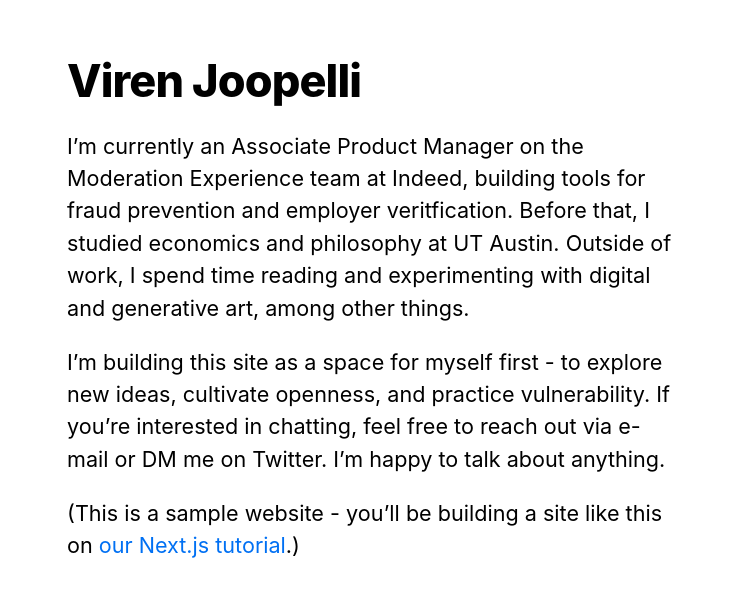
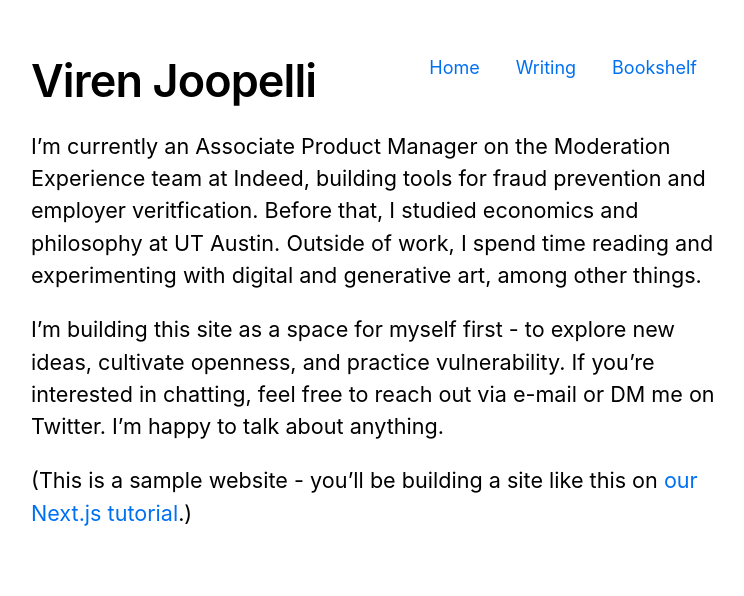
Before and after one commit to virenjoopelli/nextjs-blog, a Next.js app: page / in a window 1280 px wide. Shown: the top 596 px of the page, without its empty margins (267-1011 px from the left). Built offline with nearby package versions, Linux system fonts and the light colour scheme.

Commit message:
add navigation

```diff
--- a/components/layout.js
+++ b/components/layout.js
@@ -25,7 +25,17 @@ export default function Layout({ children, home }) {
         <meta name="twitter:card" content="summary_large_image" />
       </Head>
 
-      <header className={styles.header}>
+      <nav className = "navbar navbar-default">
+      <div class="container-fluid">
+        <span className={styles.nav}>
+          <span className ={styles.navItem} ><a href="#">Home</a></span>
+          <span className ={styles.navItem}><a href="/writing">Writing</a></span>
+          <span className ={styles.navItem}><a href="/writing">Bookshelf</a></span>
+        </span>
+      </div>
+      </nav>
+      	<text></text>
+        <header className={styles.header}>
         {home ? (
          // <>
          //    <img
--- a/components/layout.module.css
+++ b/components/layout.module.css
@@ -1,5 +1,5 @@
 .container{
-	max-width: 36rem;
+	max-width: 40rem;
 	padding: 0 1rem;
 	margin: 3rem auto 6rem;
 }
@@ -21,3 +21,13 @@
 .backToHome {
 	margin: 3rem 0 0;
 }
+
+.nav{
+	float: right;
+	text-align: right;
+	color: orange;
+}
+.navItem {
+	padding: 1rem;
+	color: #000000;
+}
--- a/styles/utils.module.css
+++ b/styles/utils.module.css
@@ -1,7 +1,7 @@
 .heading2Xl {
   font-size: 2.5rem;
   line-height: 1.2;
-  font-weight: 800;
+  font-weight: 600;
   letter-spacing: -0.05rem;
   margin: 1rem 0;
   white-space: nowrap;
@@ -55,3 +55,7 @@
 .lightText {
   color: #999;
 }
+
+.navbarItems{
+  padding: 3px;
+}
```
